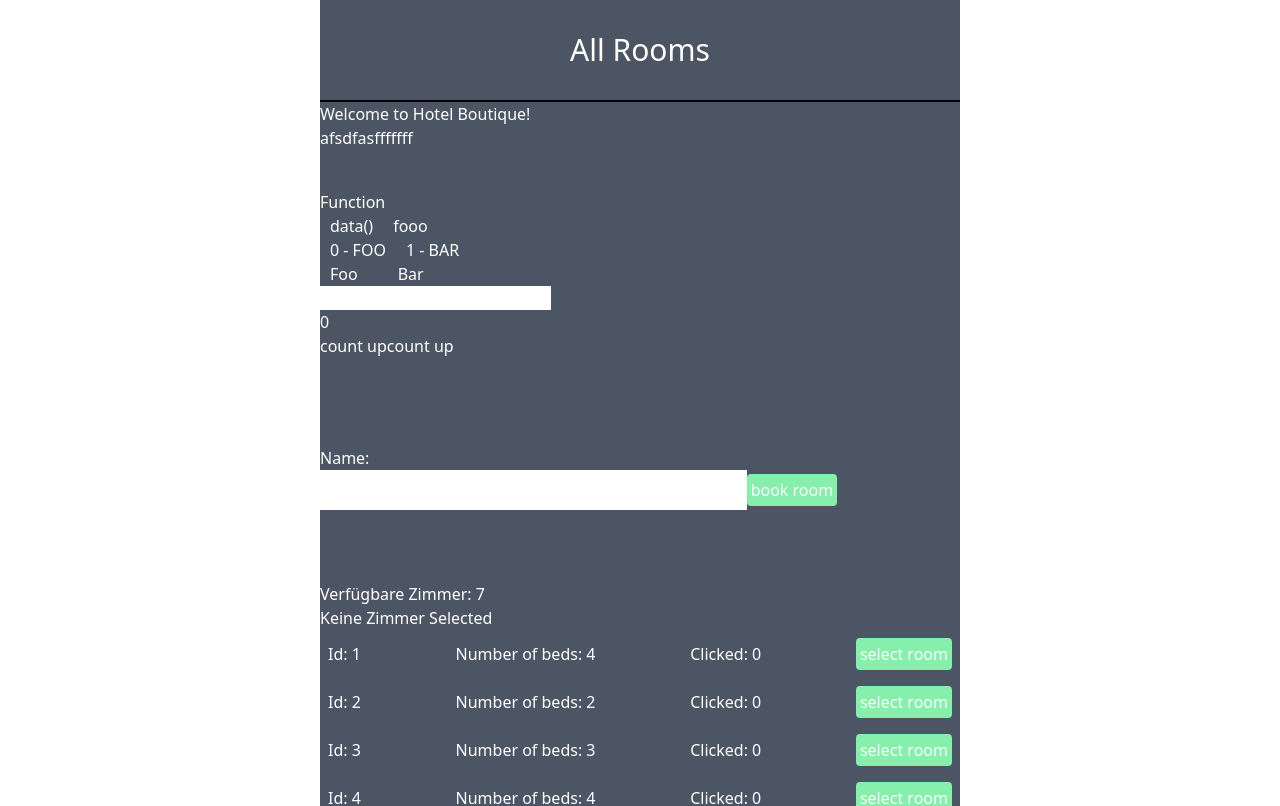
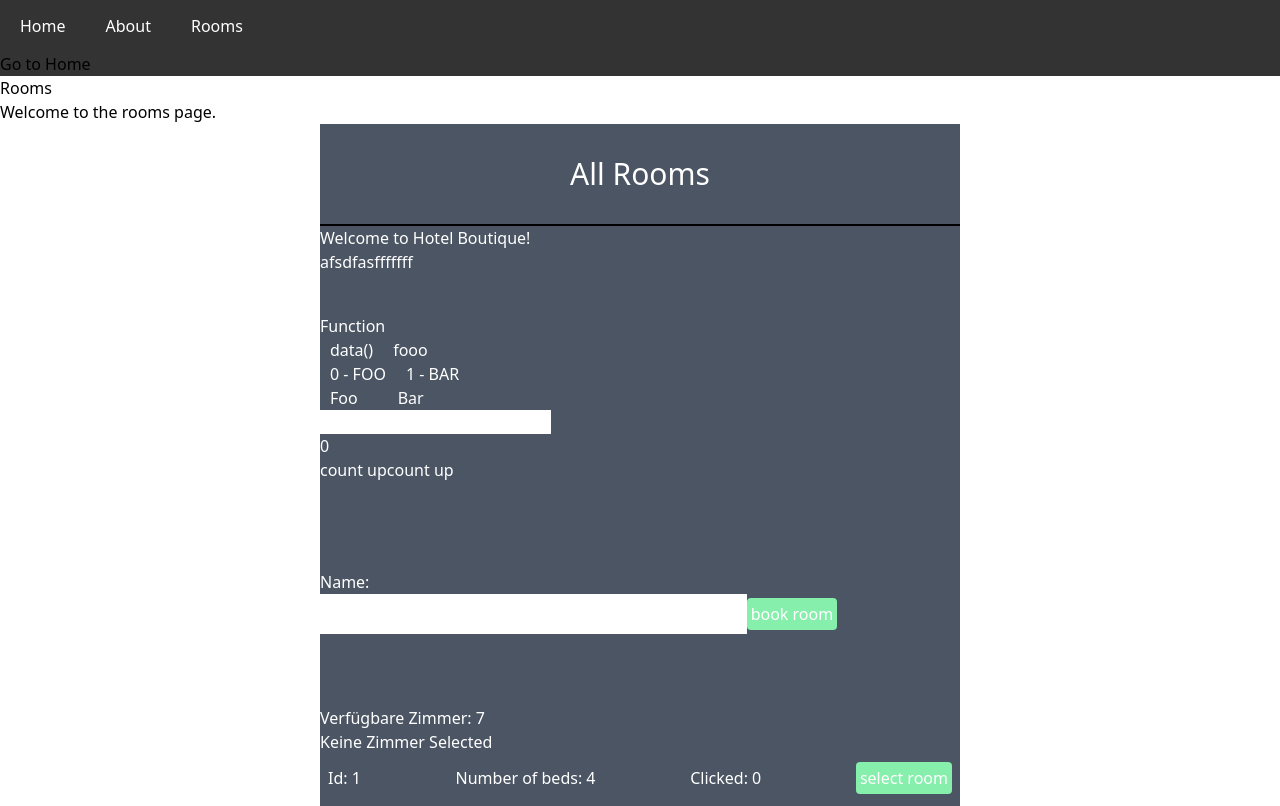
Before and after one commit to Lammer-FH/boutique-hotel-technikum-2024-bb, a Vue app in the folder boutique-hotel-technikum-vue/: page /rooms in a window 1280 px wide. Shown: the top 806 px of the page. Built offline with nearby package versions, Linux system fonts and the light colour scheme.

Commit message:
added navbar with router

```diff
--- a/boutique-hotel-technikum-vue/package.json
+++ b/boutique-hotel-technikum-vue/package.json
@@ -22,7 +22,8 @@
     "@vue/cli-service": "~5.0.0",
     "eslint": "^7.32.0",
     "eslint-plugin-vue": "^8.0.3",
-    "vue-cli-plugin-tailwind": "~3.0.0"
+    "vue-cli-plugin-tailwind": "~3.0.0",
+    "vue-router": "^4.3.2"
   },
   "eslintConfig": {
     "root": true,
--- a/boutique-hotel-technikum-vue/src/App.vue
+++ b/boutique-hotel-technikum-vue/src/App.vue
@@ -1,4 +1,8 @@
 <template>
+  <div>
+    <NavigationBar/>
+    <router-view/>
+  </div>
   <div class="bg-gray-600 text-white w-1/2 m-auto">
     <div class="text-center border-b-2 border-black py-4">
       <h1 class="text-3xl py-4">All Rooms</h1>
@@ -25,10 +29,12 @@
 <script>
 import HelloWorld from './components/HelloWorld.vue'
 import RoomDetails from "@/components/RoomDetails.vue";
+import NavigationBar from "@/components/NavigationBar.vue";
 
 export default {
   name: 'App',
   components: {
+    NavigationBar,
     RoomDetails,
     HelloWorld
   },
@@ -43,7 +49,7 @@ export default {
         {id: 6, beds: 4, clicked: 0, selected: false},
         {id: 7, beds: 4, clicked: 0, selected: false},
       ],
-      customerName: ""
+      customerName: "",
     }
   }, methods: {
     toggleId(index) {
--- /dev/null
+++ b/boutique-hotel-technikum-vue/src/components/NavigationBar.vue
@@ -0,0 +1,55 @@
+<template>
+  <nav class="navbar">
+    <ul>
+      <li v-for="(item, index) in navItems" :key="index">
+        <router-link :to="item.link">{{ item.name }}</router-link>
+      </li>
+    </ul>
+    <RouterLink to="/">Go to Home</RouterLink>
+  </nav>
+</template>
+
+<script>
+export default {
+  name: 'NavigationBar',
+  data() {
+    return {
+      navItems: [
+        { name: 'Home', link: '/' },
+        { name: 'About', link: '/about' },
+        { name: 'Rooms', link: '/rooms' }
+      ]
+    };
+  }
+};
+</script>
+
+<style scoped>
+.navbar {
+  background-color: #333;
+  overflow: hidden;
+}
+
+.navbar ul {
+  list-style-type: none;
+  margin: 0;
+  padding: 0;
+  display: flex;
+}
+
+.navbar li {
+  padding: 14px 20px;
+}
+
+.navbar li a {
+  color: white;
+  text-align: center;
+  text-decoration: none;
+  display: block;
+}
+
+.navbar li a:hover {
+  background-color: #ddd;
+  color: black;
+}
+</style>
--- /dev/null
+++ b/boutique-hotel-technikum-vue/src/components/NavigationBarElement.vue
@@ -0,0 +1,18 @@
+<script>
+
+export default {
+  name: 'NavigationBarElement',
+  props: ["elementName"],
+  data() {
+    return {
+      name: this.elementName
+    }
+  },
+}
+</script>
+
+<template>
+  <div>
+    <p>{{name}}</p>
+  </div>
+</template>
--- a/boutique-hotel-technikum-vue/src/main.js
+++ b/boutique-hotel-technikum-vue/src/main.js
@@ -1,5 +1,8 @@
 import { createApp } from 'vue'
 import App from './App.vue'
 import './assets/tailwind.css'
+import {router} from "@/router";
 
-createApp(App).mount('#app')
+createApp(App)
+    .use(router)
+    .mount('#app')
--- /dev/null
+++ b/boutique-hotel-technikum-vue/src/router/index.js
@@ -0,0 +1,26 @@
+
+import {createRouter, createWebHistory} from 'vue-router';
+import AboutView from "@/views/AboutView.vue";
+import RoomsView from "@/views/RoomsView.vue";
+import HomeView from "@/views/HomeView.vue";
+
+export let router =  createRouter({
+    history: createWebHistory(),
+    routes: [
+        {
+            path: '/',
+            name: 'Home',
+            component: HomeView
+        },
+        {
+            path: '/about',
+            name: 'About',
+            component: AboutView
+        },
+        {
+            path: '/rooms',
+            name: 'Rooms',
+            component: RoomsView
+        }
+    ]
+});
--- /dev/null
+++ b/boutique-hotel-technikum-vue/src/views/AboutView.vue
@@ -0,0 +1,6 @@
+<template>
+  <div>
+    <h1>About</h1>
+    <p>Welcome to the about page.</p>
+  </div>
+</template>
--- /dev/null
+++ b/boutique-hotel-technikum-vue/src/views/HomeView.vue
@@ -0,0 +1,6 @@
+<template>
+  <div>
+    <h1>Home</h1>
+    <p>Welcome to the home page.</p>
+  </div>
+</template>
--- /dev/null
+++ b/boutique-hotel-technikum-vue/src/views/RoomsView.vue
@@ -0,0 +1,6 @@
+<template>
+  <div>
+    <h1>Rooms</h1>
+    <p>Welcome to the rooms page.</p>
+  </div>
+</template>
```
Also changed, not shown: 1 other file (tests, documents, lock files or other folders).
